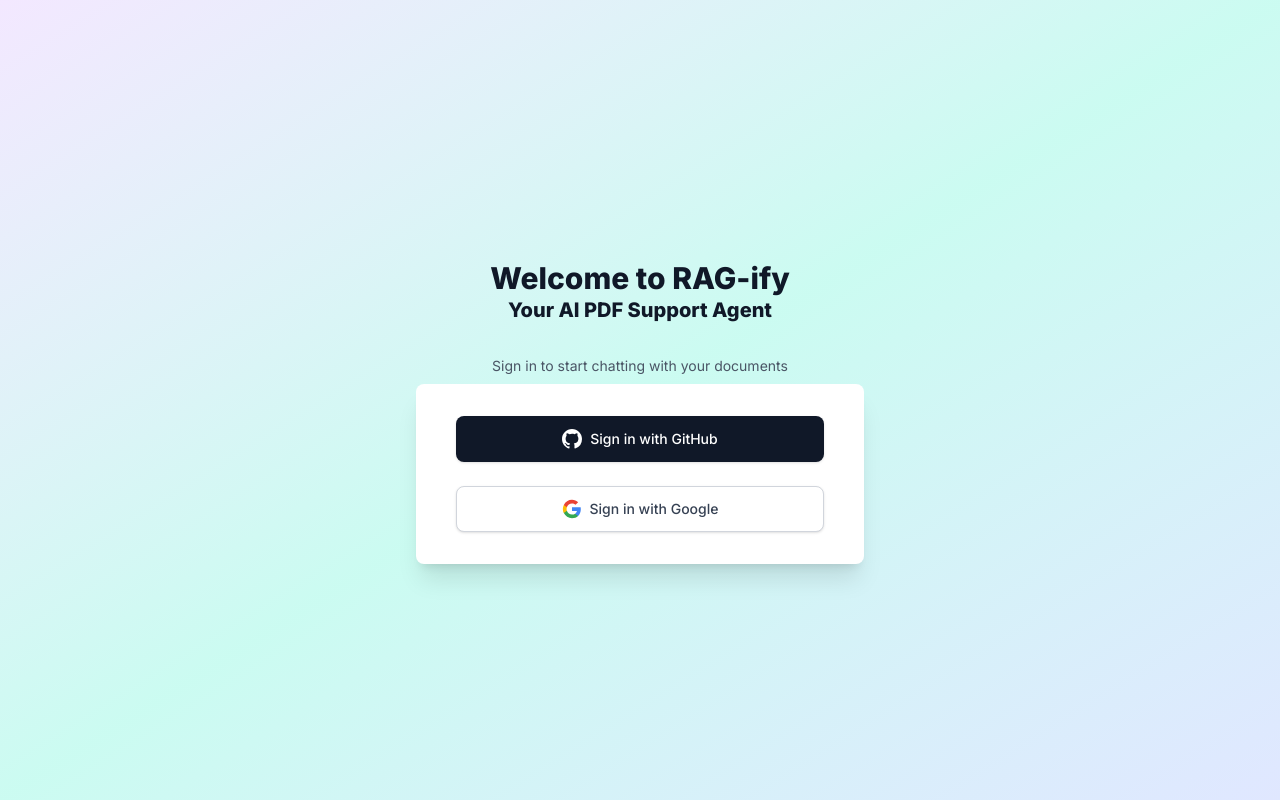
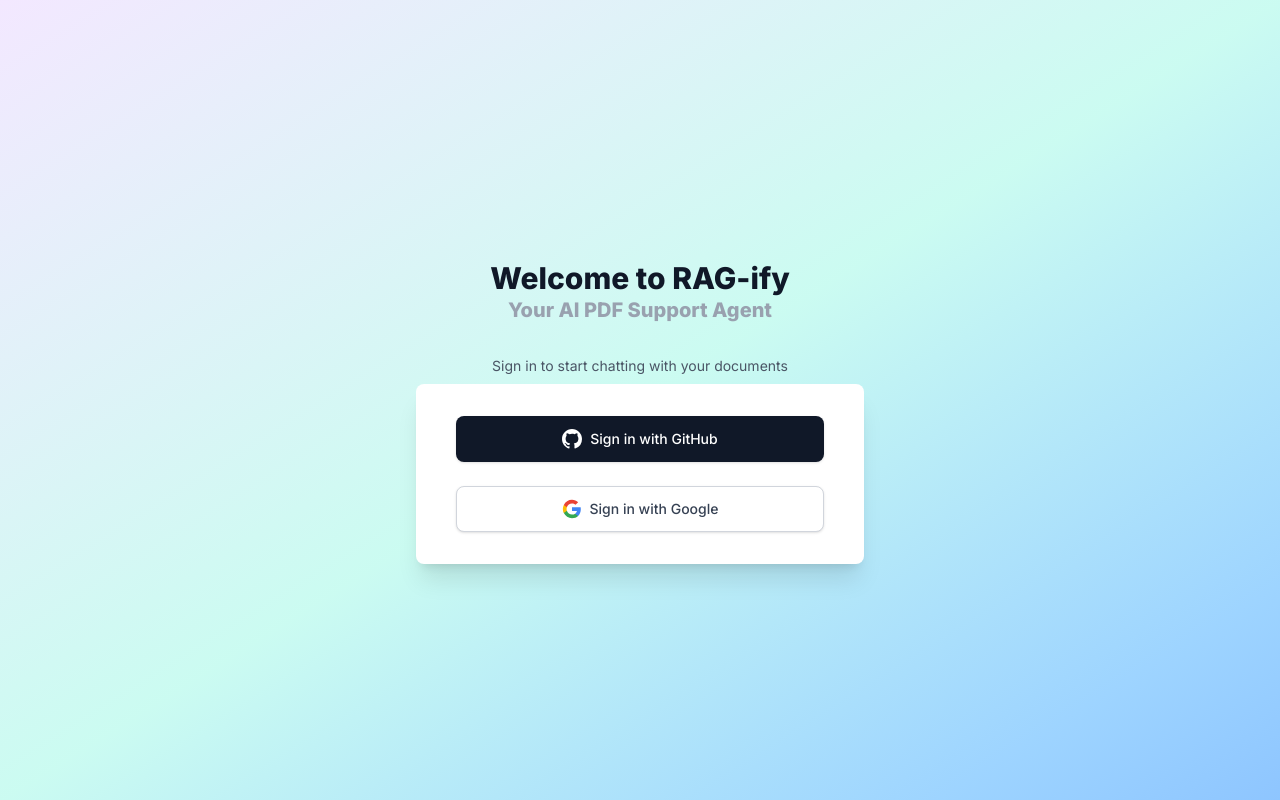
Before and after one commit to mail2robbins/ai-rag-next, a Next.js app: page /auth/signin in a window 1280 px wide. Built offline with nearby package versions, Linux system fonts and the light colour scheme; no server answers.

Commit message:
updated styles

```diff
--- a/src/app/auth/signin/page.tsx
+++ b/src/app/auth/signin/page.tsx
@@ -10,7 +10,7 @@
   // const { theme } = useTheme();
 
   return (
-    <div className="min-h-screen bg-gray-50 dark:bg-gray-900 flex flex-col justify-center py-12 sm:px-6 lg:px-8 bg-gradient-to-br from-purple-100 via-teal-100 to-indigo-100 dark:bg-gradient-to-br dark:from-gray-800 dark:via-gray-700 dark:to-gray-800">
+    <div className="min-h-screen bg-gray-50 dark:bg-gray-900 flex flex-col justify-center py-12 sm:px-6 lg:px-8 bg-gradient-to-br from-purple-100 via-teal-100 to-blue-300 dark:bg-gradient-to-br dark:from-gray-800 dark:via-gray-700 dark:to-blue-900">
       <motion.div
         initial={{ opacity: 0, y: 20 }}
         animate={{ opacity: 1, y: 0 }}
@@ -20,7 +20,7 @@
         <h2 className="mt-6 text-center text-3xl font-extrabold text-gray-900 dark:text-white">
           Welcome to RAG-ify
         </h2>
-        <h4 className="text-center text-xl font-extrabold text-gray-900 dark:text-gray-400">
+        <h4 className="text-center text-xl font-extrabold text-gray-400 dark:text-gray-400">
           Your AI PDF Support Agent
         </h4>
         <p className="mt-8 text-center text-sm text-gray-600 dark:text-gray-400">
--- a/src/app/dashboard/page.tsx
+++ b/src/app/dashboard/page.tsx
@@ -43,7 +43,7 @@
           <h2 className="text-2xl font-semibold text-gray-900 dark:text-white">
             Chat with Documents
           </h2>
-          <div className="bg-white dark:bg-gray-800 shadow-xl rounded-lg p-6 bg-gradient-to-br from-blue-100 via-teal-100 to-indigo-100 dark:bg-gradient-to-br dark:from-gray-800 dark:via-gray-700 dark:to-gray-800">
+          <div className="bg-white dark:bg-gray-800 shadow-xl rounded-lg p-6 bg-gradient-to-b from-blue-100 via-teal-100 to-indigo-100 dark:bg-gradient-to-b dark:from-gray-800 dark:via-gray-700 dark:to-gray-800">
             <ChatInterface />
           </div>
         </div>
```
